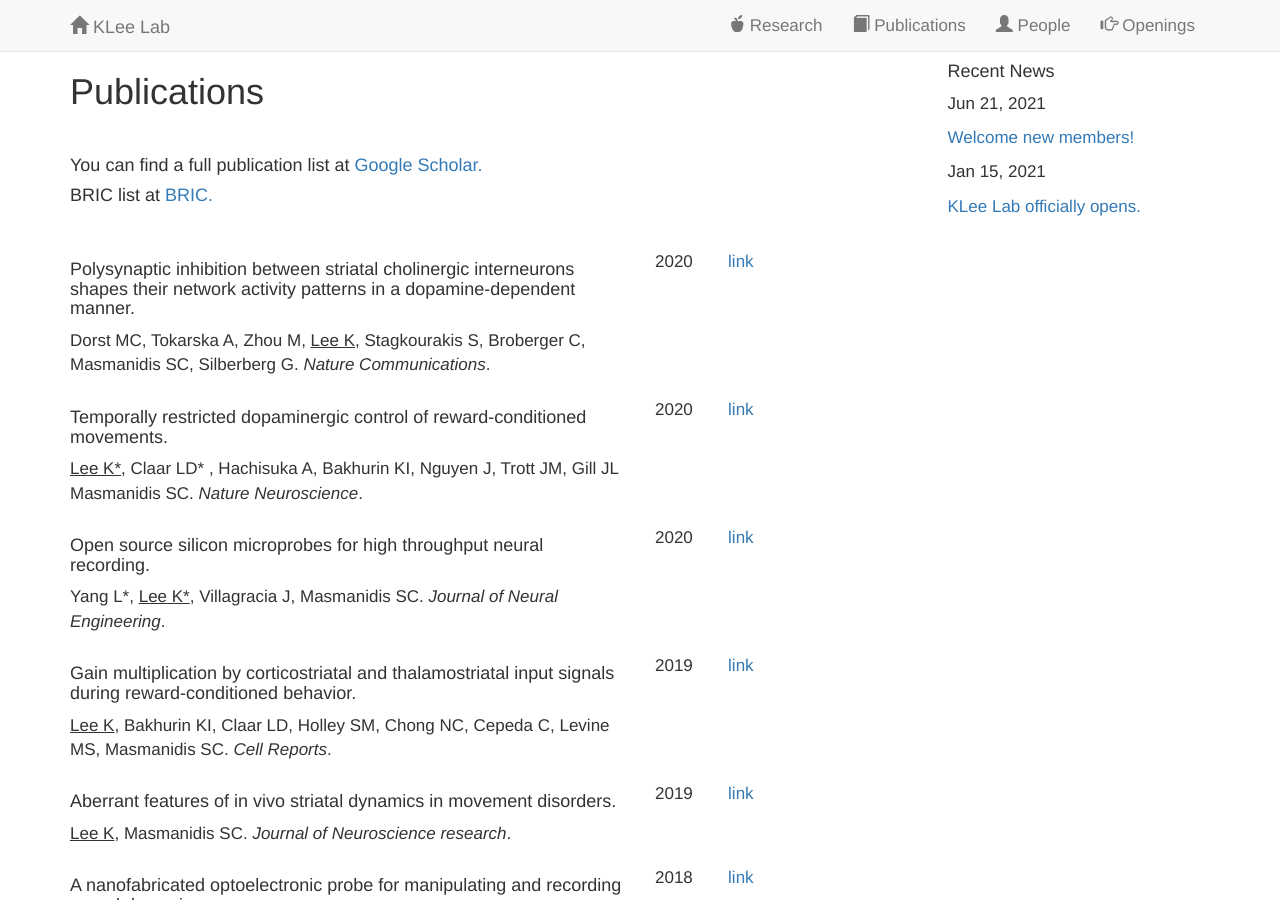
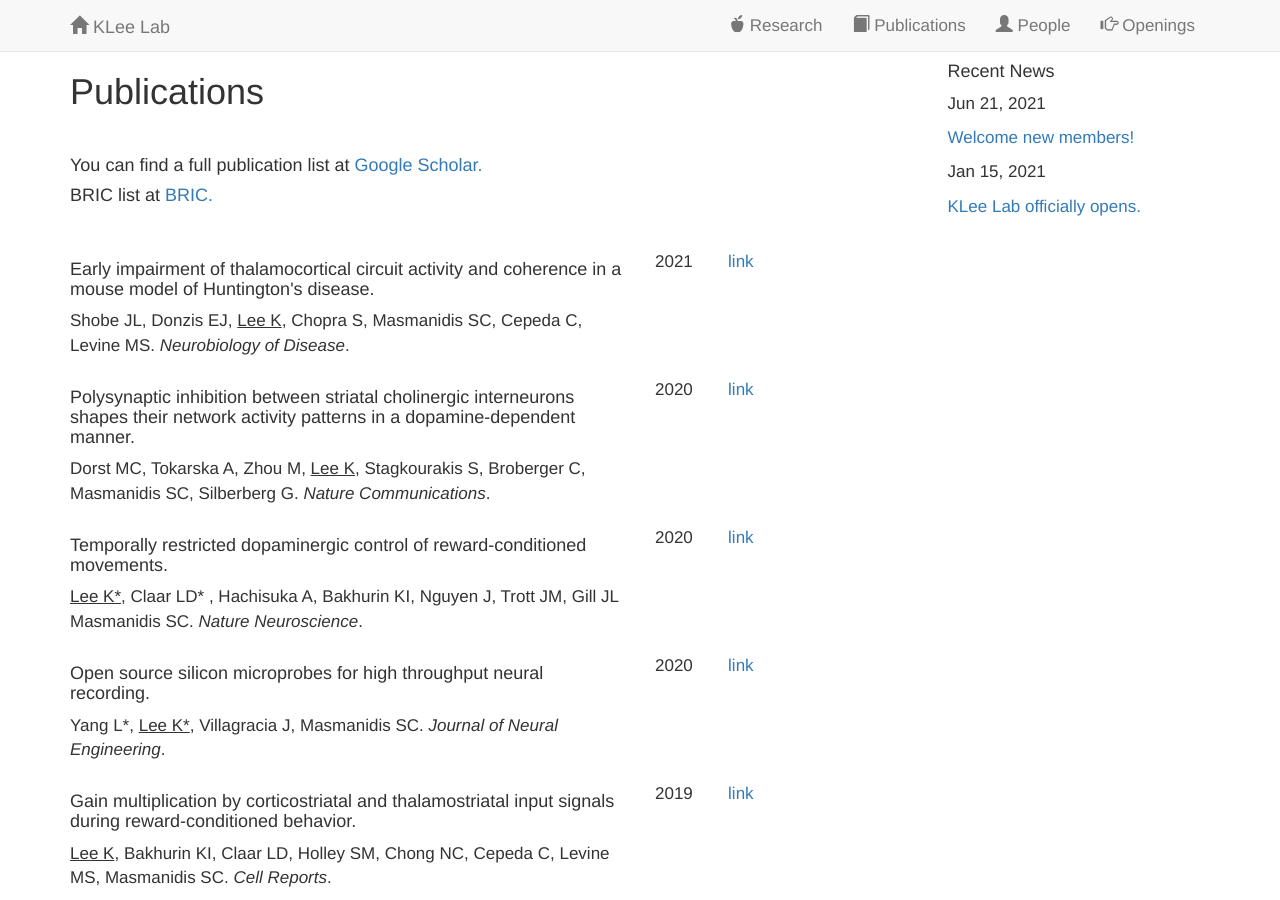
Before and after one commit to kleelab/kleelab.github.io, a Jekyll site: the page built from publications.html, in a window 1280 px wide and 900 px high. Built offline with Jekyll 4.4.1, drawn with Linux system fonts in a browser that asks for light colours; nearby versions of some CDN libraries; a style sheet for code colours, icons or effects is not loaded.

Commit message:
Update publications.yml

```diff
--- a/_data/publications.yml
+++ b/_data/publications.yml
@@ -1,4 +1,15 @@
 ---
+
+- title: >
+    Early impairment of thalamocortical circuit activity and coherence in a mouse model of Huntington's disease.
+  author: >
+    Shobe JL, Donzis EJ, <u>Lee K</u>, Chopra S, Masmanidis SC, Cepeda C, Levine MS. <I>Neurobiology of Disease</I>.
+  image:
+  year: 2021
+  repo:
+    name: link
+    url: https://www.sciencedirect.com/science/article/pii/S0969996121001960?via%3Dihub
+
 
 - title: >
     Polysynaptic inhibition between striatal cholinergic interneurons shapes their network activity patterns in a dopamine-dependent manner.
```
